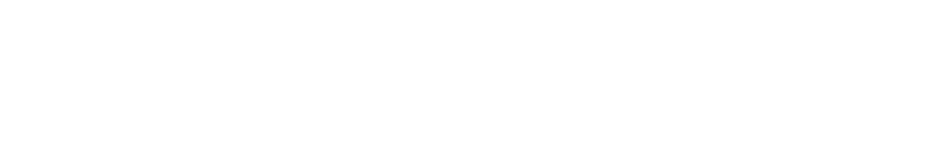
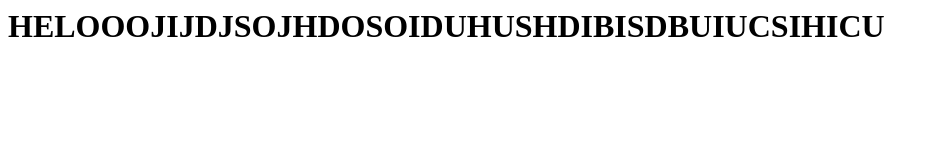
Before and after one commit to GodsEnWrath/Percobaan-Hari-1-IB, a plain HTML site: page index.html in a window 1280 px wide. Shown: the whole page, without its empty margins (0-937 px from the left). Drawn offline with Linux system fonts and the light colour scheme.

Commit message:
first commit

```diff
--- a/index.html
+++ b/index.html
@@ -2,5 +2,7 @@
   <head>
     <title> </title>
   </head>
-  <body></body>
+  <body>
+    <h1>HELOOOJIJDJSOJHDOSOIDUHUSHDIBISDBUIUCSIHICU</h1>
+  </body>
 </html>
```
